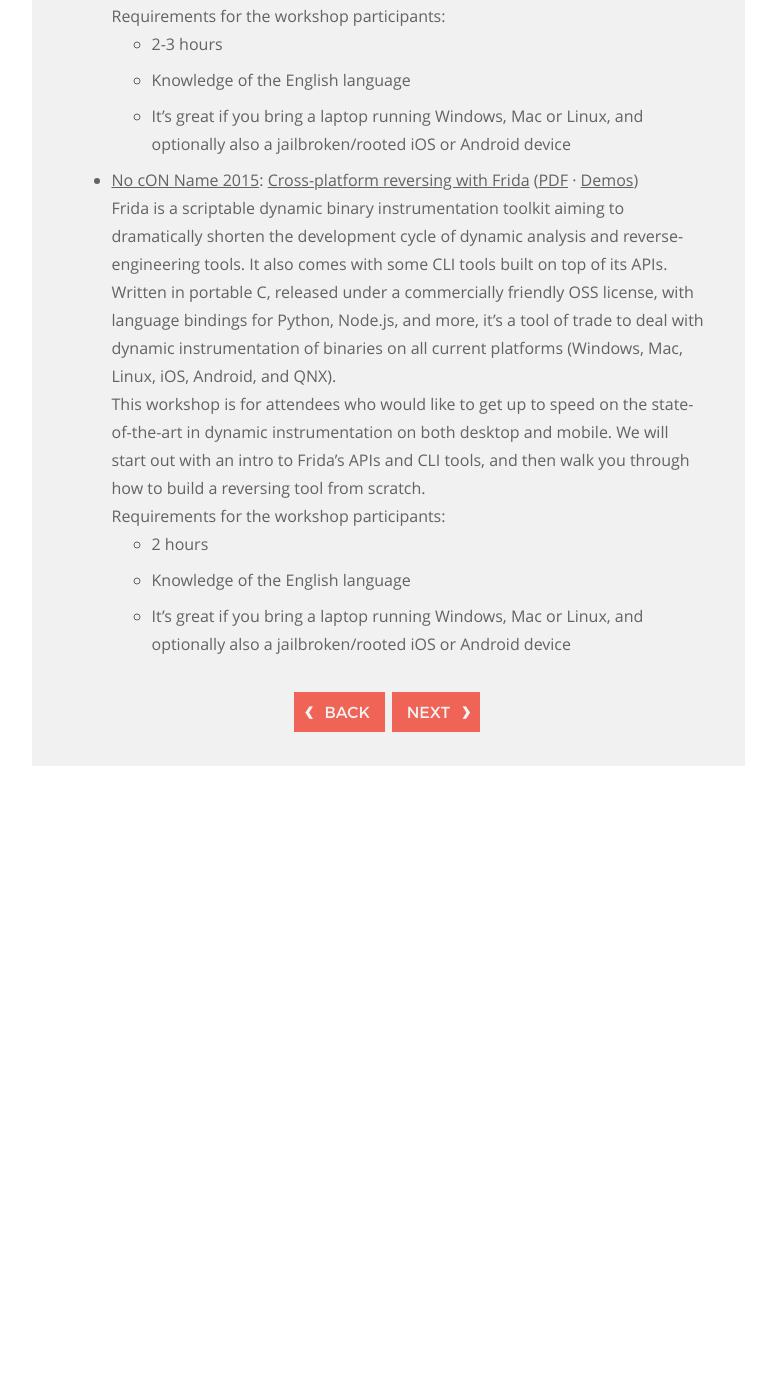
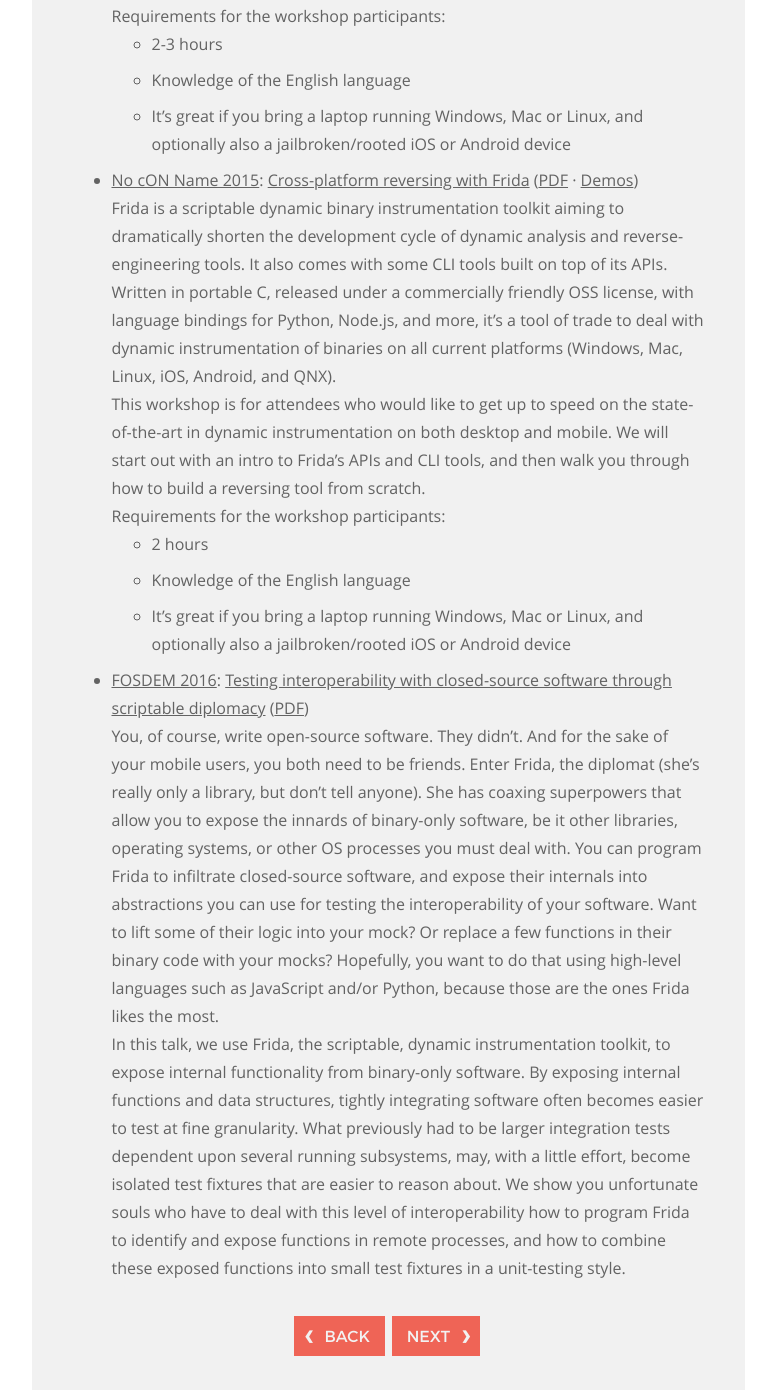
Before and after one commit to frida/frida-website, a Jekyll site: the page built from docs/presentations.md, in a window 1280 px wide and 1400 px high, scrolled down 1811 px. Shown: the whole window, without its empty margins (364-1140 px from the left). Built offline with Jekyll 4.4.1, drawn with Linux system fonts in a browser that asks for light colours; before the commit the page ends 2587 px from its top, so only the background shows below that.

Commit message:
Add presentation from FOSDEM 2016

```diff
--- a/docs/presentations.md
+++ b/docs/presentations.md
@@ -117,3 +117,26 @@ material becomes available, we will try to put it here.
   - Knowledge of the English language
   - It's great if you bring a laptop running Windows, Mac or Linux, and
     optionally also a jailbroken/rooted iOS or Android device
+
+- [FOSDEM 2016](https://fosdem.org/2016/schedule/track/testing_and_automation/):
+  [Testing interoperability with closed-source software through scriptable diplomacy](https://fosdem.org/2016/schedule/event/closed_source_interop/)
+  ([PDF](fosdem-2016-testing-interoperability-with-closed-source-software-through-scriptable-diplomacy.pdf))
+
+  You, of course, write open-source software. They didn’t. And for the sake of your mobile users,
+  you both need to be friends. Enter Frida, the diplomat (she’s really only a library, but don’t tell
+  anyone). She has coaxing superpowers that allow you to expose the innards of binary-only software,
+  be it other libraries, operating systems, or other OS processes you must deal with. You can program
+  Frida to infiltrate closed-source software, and expose their internals into abstractions you can use
+  for testing the interoperability of your software. Want to lift some of their logic into your mock?
+  Or replace a few functions in their binary code with your mocks? Hopefully, you want to do that
+  using high-level languages such as JavaScript and/or Python, because those are the ones Frida likes
+  the most.
+
+  In this talk, we use Frida, the scriptable, dynamic instrumentation toolkit, to expose internal
+  functionality from binary-only software. By exposing internal functions and data structures, tightly
+  integrating software often becomes easier to test at fine granularity. What previously had to be
+  larger integration tests dependent upon several running subsystems, may, with a little effort,
+  become isolated test fixtures that are easier to reason about. We show you unfortunate souls who
+  have to deal with this level of interoperability how to program Frida to identify and expose
+  functions in remote processes, and how to combine these exposed functions into small test fixtures
+  in a unit-testing style.
```
Also changed, not shown: _posts/2016-01-31-frida-fosdem-presentation.markdown (added, +16 -0 lines), 1 other file.
